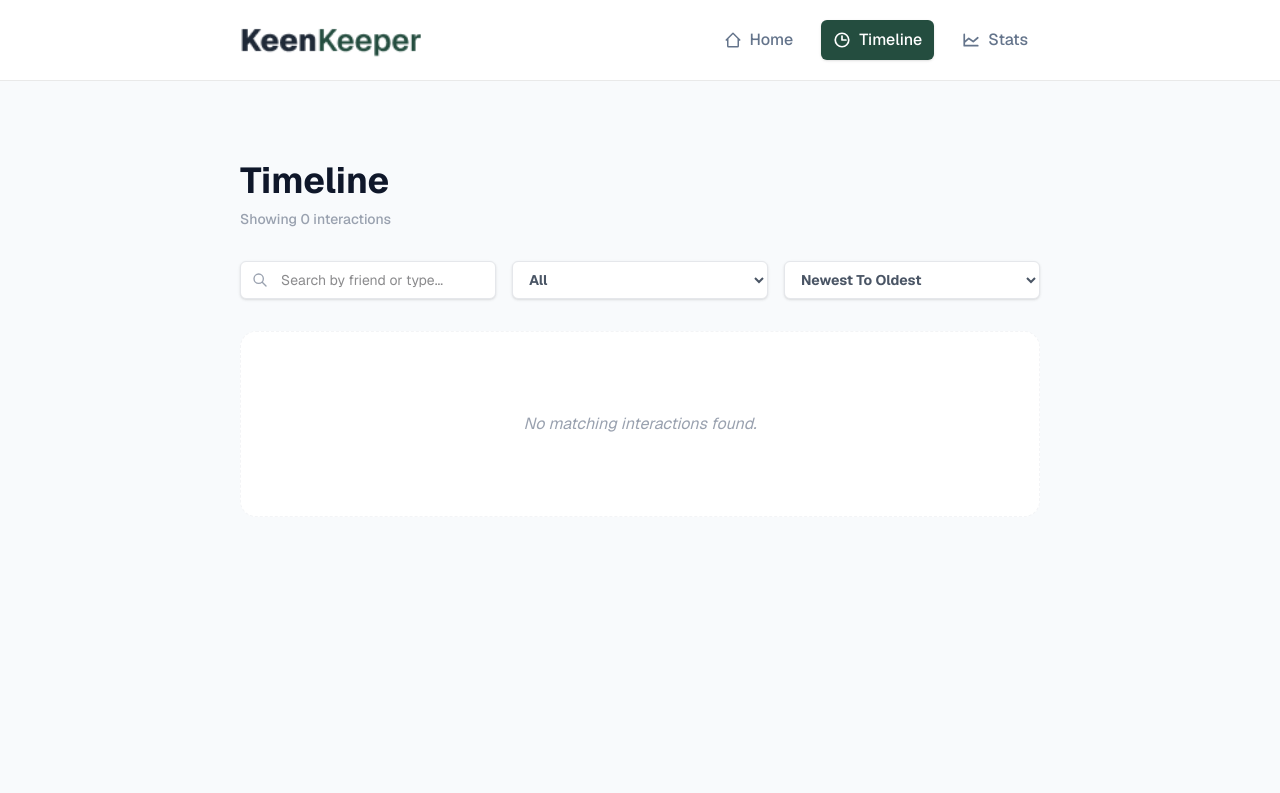
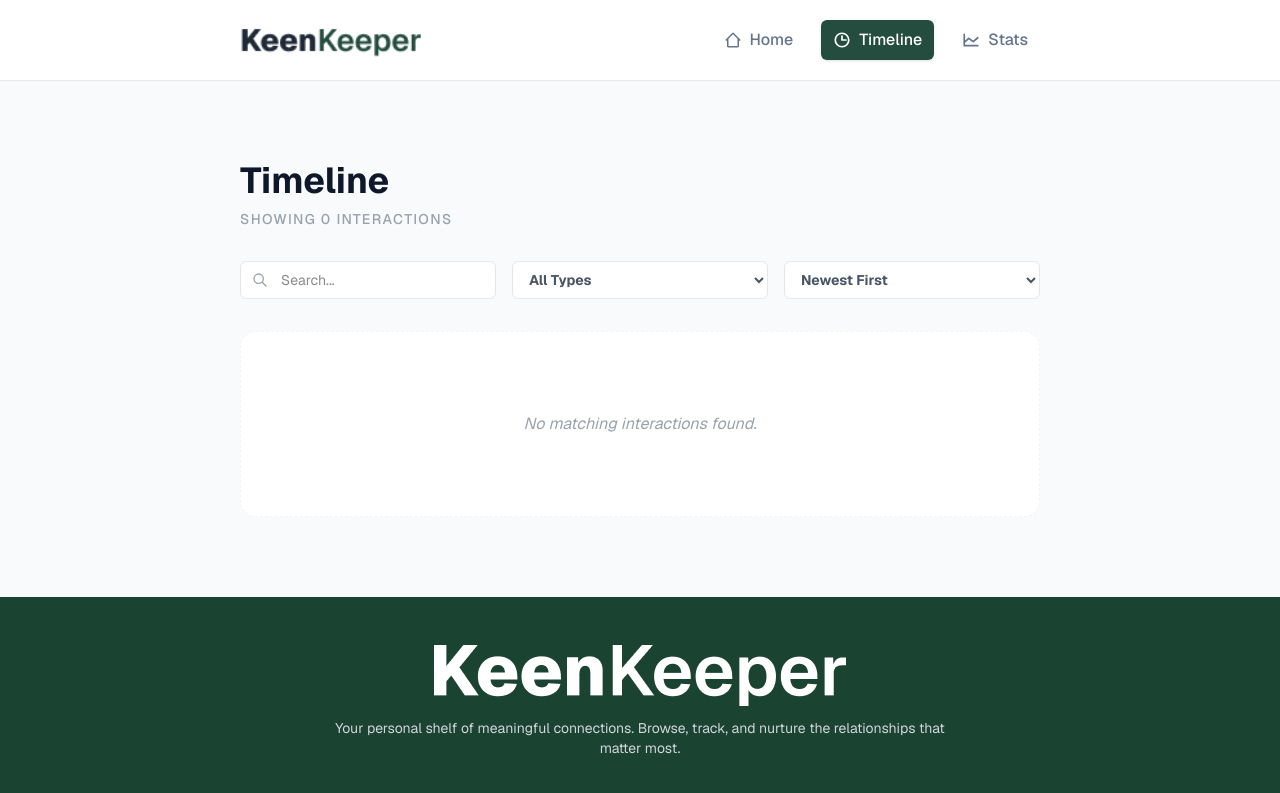
Before and after one commit to S-N-Onika/A7, a React (Vite) app: page /timeline in a window 1280 px wide. Shown: the top 793 px of the page. Built offline with nearby package versions, Linux system fonts and the light colour scheme.

Commit message:
Modified the loading spiner

```diff
--- a/src/App.jsx
+++ b/src/App.jsx
@@ -10,28 +10,19 @@ import FriendDetails from "./component/FriendsDetails";
 
 const Home = () => {
   const [friends, setFriends] = useState([]);
-  const [loading, setLoading] = useState(true);
 
   useEffect(() => {
     const loadData = async () => {
-      const res = await fetch("/Friends.json");
-      const data = await res.json();
-      setFriends(data || []);
-      setLoading(false);
+      try {
+        const res = await fetch("/Friends.json");
+        const data = await res.json();
+        setFriends(data || []);
+      } catch (error) {
+        console.error("Failed to fetch friends", error);
+      }
     };
-
     loadData();
   }, []);
-
-  if (loading)
-    return (
-      <div className="h-screen flex items-center justify-center">
-        <div className="text-center">
-          <div className="w-10 h-10 border-4 border-gray-300 border-t-[#244d3f] rounded-full animate-spin mx-auto"></div>
-          <p className="mt-3 text-2xl text-[#244d3f]">Loading...</p>
-        </div>
-      </div>
-    );
 
   return (
     <>
@@ -50,17 +41,10 @@ const Timeline = () => {
     });
   }, []);
 
-return Component ? (
-  <Component />
-) : (
-  <div className="h-screen flex items-center justify-center">
-    <div className="text-center">
-      <div className="w-10 h-10 border-4 border-gray-300 border-t-[#244d3f] rounded-full animate-spin mx-auto"></div>
-      <p className="mt-3 text-2xl text-[#244d3f]">Loading...</p>
-    </div>
-  </div>
-);
+  return Component ? <Component /> : null;
 };
+
+
 const Stats = () => {
   const [Component, setComponent] = useState(null);
 
@@ -70,17 +54,9 @@ const Stats = () => {
     });
   }, []);
 
-return Component ? (
-  <Component />
-) : (
-  <div className="h-screen flex items-center justify-center">
-    <div className="text-center">
-      <div className="w-10 h-10 border-4 border-gray-300 border-t-[#244d3f] rounded-full animate-spin mx-auto"></div>
-      <p className="mt-3 text-2xl text-[#244d3f]">Loading...</p>
-    </div>
-  </div>
-);
+  return Component ? <Component /> : null;
 };
+
 const NotFound = () => {
   const baseStyle = "flex items-center gap-2 px-4 py-2 rounded-lg transition-all";
   const activeStyle = "bg-[#244d3f] text-white";
--- a/src/component/Timeline.jsx
+++ b/src/component/Timeline.jsx
@@ -3,20 +3,27 @@ import { toast } from 'react-hot-toast';
 import { HiOutlineTrash, HiOutlineSearch } from 'react-icons/hi';
 
 const Timeline = () => {
-    const [interactions, setInteractions] = useState(() => {
-        return JSON.parse(localStorage.getItem('timeline') || '[]');
-    });
+    const [interactions, setInteractions] = useState([]);
+    const [loading, setLoading] = useState(true);
     const [filter, setFilter] = useState('All');
     const [searchQuery, setSearchQuery] = useState('');
     const [sortOrder, setSortOrder] = useState('newest');
 
     useEffect(() => {
-        const update = () => {
+        const loadEntries = () => {
+            const startTime = Date.now();
             const data = JSON.parse(localStorage.getItem('timeline') || '[]');
             setInteractions(data);
+
+            const elapsed = Date.now() - startTime;
+            const remaining = 500 - elapsed;
+
+            setTimeout(() => setLoading(false), Math.max(remaining, 0));
         };
-        window.addEventListener('focus', update);
-        return () => window.removeEventListener('focus', update);
+
+        loadEntries();
+        window.addEventListener('focus', loadEntries);
+        return () => window.removeEventListener('focus', loadEntries);
     }, []);
 
     const handleClearAll = () => {
@@ -33,9 +40,7 @@ const Timeline = () => {
             const matchesSearch = item.title.toLowerCase().includes(searchQuery.toLowerCase());
             return matchesFilter && matchesSearch;
         })
-        .sort((a, b) => {
-            return sortOrder === 'newest' ? b.id - a.id : a.id - b.id;
-        });
+        .sort((a, b) => sortOrder === 'newest' ? b.id - a.id : a.id - b.id);
 
     const getIcon = (type) => {
         const iconPath = type === 'Call' ? '/assets/call.png' : type === 'Text' ? '/assets/text.png' : '/assets/video.png';
@@ -43,93 +48,65 @@ const Timeline = () => {
     };
 
     return (
-        <div className="bg-[#f8fafc] min-h-screen py-20 px-4 md:px-20 lg:px-60">
+        <div className="bg-[#f8fafc] h-max py-20 px-4 md:px-20 lg:px-60">
             <div className="max-w-400 mx-auto">
 
                 <div className="flex justify-between items-end mb-8">
                     <div>
                         <h2 className="text-4xl font-bold text-[#0F172A]">Timeline</h2>
-                        <p className="text-gray-400 text-sm mt-2 font-medium">
+                        <p className="text-gray-400 text-sm mt-2 font-medium uppercase tracking-widest">
                             Showing {processedData.length} interactions
                         </p>
                     </div>
-
                     {interactions.length > 0 && (
-                        <button
-                            onClick={handleClearAll}
-                            className="flex items-center gap-2 px-2 py-1 border border-red-200 text-red-500 text-[12px] font-bold rounded-lg hover:bg-red-500 hover:text-white transition-all"
-                        >
+                        <button onClick={handleClearAll} className="flex items-center gap-2 px-4 py-2 border border-red-200 text-red-500 text-[12px] font-bold rounded-lg hover:bg-red-500 hover:text-white transition-all">
                             <HiOutlineTrash size={14} /> Clear All History
                         </button>
                     )}
                 </div>
 
                 <div className="grid grid-cols-1 md:grid-cols-3 gap-4 mb-8">
-
-                    <div className="relative md:col-span-1">
+                    <div className="relative">
                         <HiOutlineSearch className="absolute left-3 top-1/2 -translate-y-1/2 text-gray-400" />
-                        <input
-                            type="text"
-                            placeholder="Search by friend or type..."
-                            value={searchQuery}
-                            onChange={(e) => setSearchQuery(e.target.value)}
-                            className="w-full bg-white border border-gray-200 pl-10 pr-4 py-2 rounded-md text-sm focus:outline-none focus:border-[#244d3f] shadow-sm"
-                        />
+                        <input type="text" placeholder="Search..." value={searchQuery} onChange={(e) => setSearchQuery(e.target.value)} className="w-full bg-white border border-gray-200 pl-10 pr-4 py-2 rounded-md text-sm outline-none focus:border-[#244d3f]" />
                     </div>
-
-                    <select
-                        onChange={(e) => setFilter(e.target.value)}
-                        className="bg-white border border-gray-200 text-gray-600 text-sm font-bold py-2 px-3 rounded-md focus:outline-none shadow-sm cursor-pointer"
-                    >
-                        <option value="All">All</option>
+                    <select onChange={(e) => setFilter(e.target.value)} className="bg-white border border-gray-200 text-gray-600 text-sm font-bold py-2 px-3 rounded-md outline-none cursor-pointer">
+                        <option value="All">All Types</option>
                         <option value="Call">Calls</option>
                         <option value="Text">Texts</option>
                         <option value="Video">Video</option>
                     </select>
-
-                    <select
-                        value={sortOrder}
-                        onChange={(e) => setSortOrder(e.target.value)}
-                        className="bg-white border border-gray-200 text-gray-600 text-sm font-bold py-2 px-3 rounded-md focus:outline-none shadow-sm cursor-pointer"
-                    >
-                        <option value="newest">Newest To Oldest</option>
-                        <option value="oldest">Oldest To Newest</option>
+                    <select value={sortOrder} onChange={(e) => setSortOrder(e.target.value)} className="bg-white border border-gray-200 text-gray-600 text-sm font-bold py-2 px-3 rounded-md outline-none cursor-pointer">
+                        <option value="newest">Newest First</option>
+                        <option value="oldest">Oldest First</option>
                     </select>
                 </div>
 
                 <div className="space-y-4">
-                    {processedData.length > 0 ? processedData.map((item) => (
-                        <div
-                            key={item.id}
-                            className="bg-white p-5 rounded-xl border border-gray-50 shadow-[0_2px_10px_rgba(0,0,0,0.02)] flex items-center gap-6 hover:border-[#244d3f]/20 transition-all cursor-default group"
-                        >
-                            <div className="shrink-0">
-                                {getIcon(item.type)}
+                    {loading ? (
+                        <div className="flex flex-col justify-center items-center py-20 bg-white rounded-2xl border border-gray-50 shadow-sm">
+                            <div className="w-10 h-10 border-4 border-gray-200 border-t-[#244d3f] rounded-full animate-spin"></div>
+                            <p className="mt-4 text-gray-400 text-sm font-medium animate-pulse">Loading...</p>
                         </div>
-
+                    ) : processedData.length > 0 ? (
+                        processedData.map((item) => (
+                            <div key={item.id} className="bg-white p-5 rounded-xl border border-gray-50 shadow-[0_2px_10px_rgba(0,0,0,0.02)] flex items-center gap-6 hover:border-[#244d3f]/20 transition-all cursor-default group">
+                                <div className="shrink-0">{getIcon(item.type)}</div>
                                 <div className="flex-1">
                                     <h4 className="text-[16px] font-semibold text-gray-800">
-                                    <span className="text-[#244d3f]">
-                                        {item.title.split(' ')[0]}
-                                    </span>
-                                    <span className="text-gray-500 font-medium">
-                                        {item.title.substring(item.title.indexOf(' '))}
-                                    </span>
+                                        <span className="text-[#244d3f]">{item.title.split(' ')[0]}</span>
+                                        <span className="text-gray-500 font-medium">{item.title.substring(item.title.indexOf(' '))}</span>
                                     </h4>
-                                <p className="text-[12px] text-gray-400 font-medium mt-1">
-                                    {item.date}
-                                </p>
+                                    <p className="text-[12px] text-gray-400 font-medium mt-1">{item.date}</p>
                                 </div>
                             </div>
                         ))
-                    :
-                    (
+                    ) : (
                         <div className="text-center py-20 bg-white rounded-2xl border border-dashed border-gray-100">
                             <p className="text-gray-400 italic text-md">No matching interactions found.</p>
                         </div>
                     )}
                 </div>
-
             </div>
         </div>
     );
```
Also changed, not shown: src/component/FriendsCards.jsx (+25 -38 lines), src/component/Stats.jsx (+23 -10 lines). Lines whose indentation alone changed are shown as unchanged.
